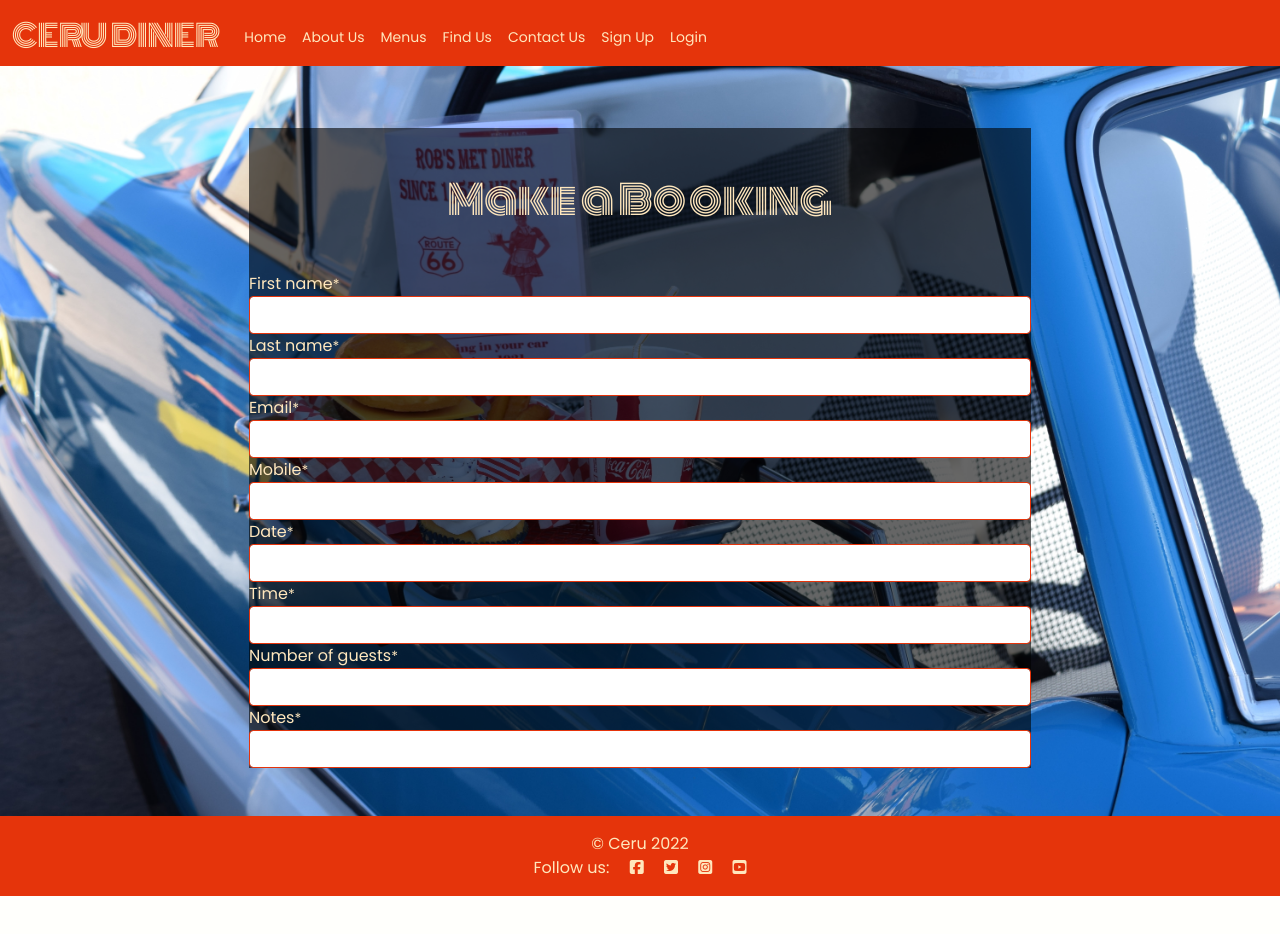
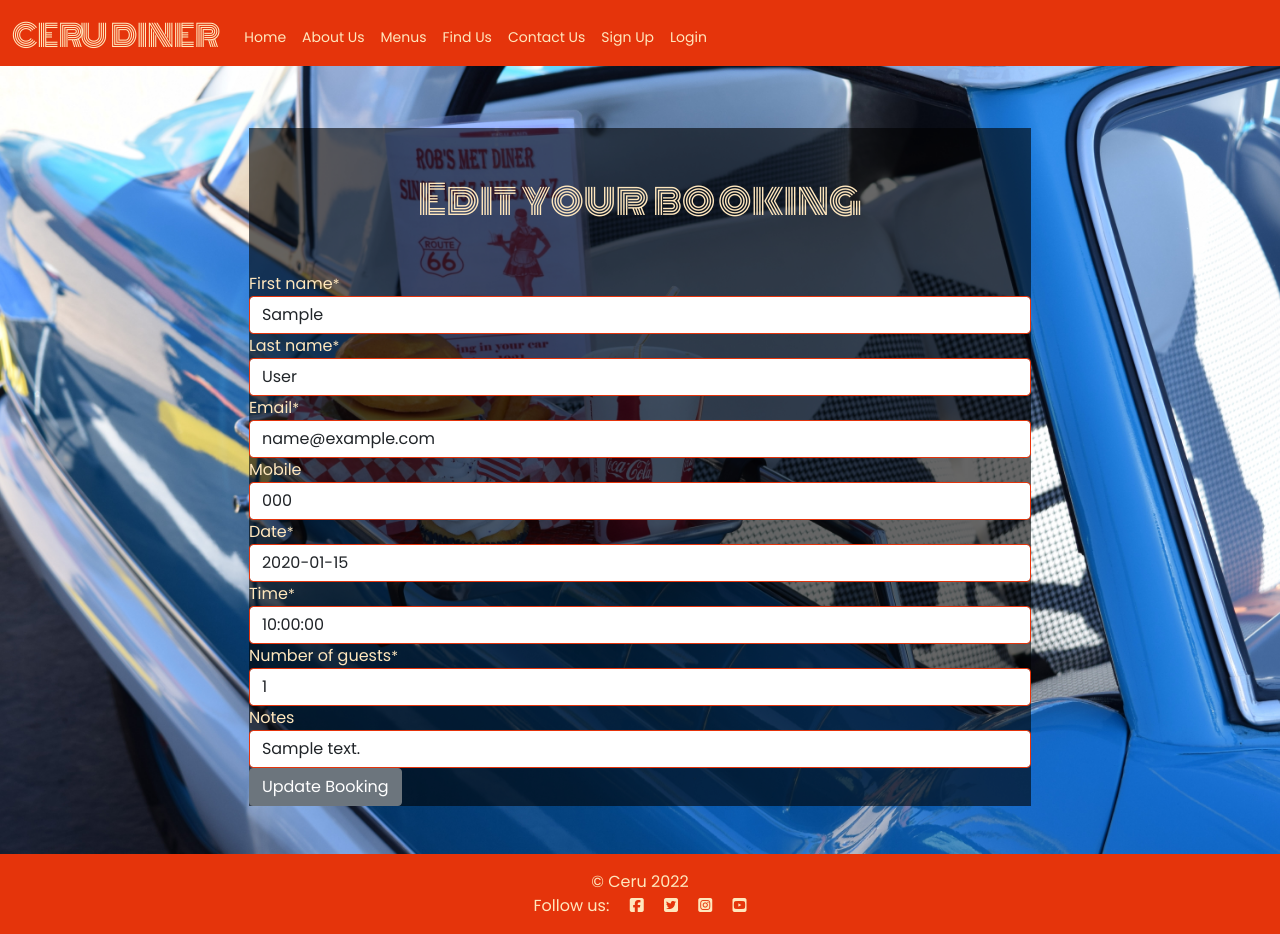
Before and after one commit to gabriel-alves-p/ceru-restaurant, a Django app: page /edit-booking/1 in a window 1280 px wide. Before the commit the page ends 896 px from the top, so only its background shows below. Run offline with Django 3.2, Linux system fonts and the light colour scheme; tables that the repository leaves empty hold one stand-in row (values such as "Sample post"); some libraries are stand-ins or nearby versions.

Commit message:
add editing and saving bookings functionality to app

```diff
--- a/ceru/forms.py
+++ b/ceru/forms.py
@@ -24,6 +24,23 @@ class EditProfileForm(UserChangeForm):
 
 
 class UpdateBookingForm(forms.ModelForm):
+    """
+    Form to allow users to edit and
+    save their bookings in the database.
+    """
+    first_name = forms.CharField(max_length=50, required=True)
+    last_name = forms.CharField(max_length=50, required=True)
+    email = forms.EmailField(max_length=100, required=True)
+    mobile = forms.CharField(max_length=20, required=False)
+    date = forms.DateField(required=True)
+    time = forms.TimeField(required=True)
+    number_of_guests = forms.NumberInput()
+    notes = forms.CharField(max_length=245, required=False)
+
     class Meta:
+        """
+        Meta class to set model used in form
+        and fields to display in form.
+        """
         model = Booking
         fields = ('first_name', 'last_name', 'email', 'mobile', 'date', 'time', 'number_of_guests', 'notes')  # noqa
--- a/ceru/views.py
+++ b/ceru/views.py
@@ -1,4 +1,4 @@
-from django.shortcuts import render
+from django.shortcuts import render, redirect
 from django.views import generic
 from django.views.generic.base import TemplateView
 from django.views.generic import ListView
@@ -64,7 +64,10 @@ class BookingView(TemplateView):
 
 def update_booking(request, booking_id):
     booking = Booking.objects.get(pk=booking_id)
-    form = UpdateBookingForm(request.POST or None)
+    form = UpdateBookingForm(request.POST or None, instance=booking)
+    if form.is_valid():
+        form.save()
+        return redirect('dashboard')
     return render(request, 'edit_booking.html', {'booking': booking, 'form': form})  # noqa
 
 
--- a/templates/edit_booking.html
+++ b/templates/edit_booking.html
@@ -6,11 +6,14 @@
 <header id="booking-hero-image">
     <div class="col-12 col-md-10 col-lg-8 m-auto d-flex align-items-center justify-content-center signup-form py-5">
         <div class="col-11 signup-row">
-            <h1 class="my-5 text-center">Make a Booking</h1>
+            <h1 class="my-5 text-center">Edit your booking</h1>
             <form method="POST" id="booking-form">
+                {% csrf_token %}
                 {{ form | crispy }}
+                <button class="btn-secondary btn">Update Booking</button>
             </form>
         </div>
     </div>
 </header>
+
 {% endblock content %}
```
